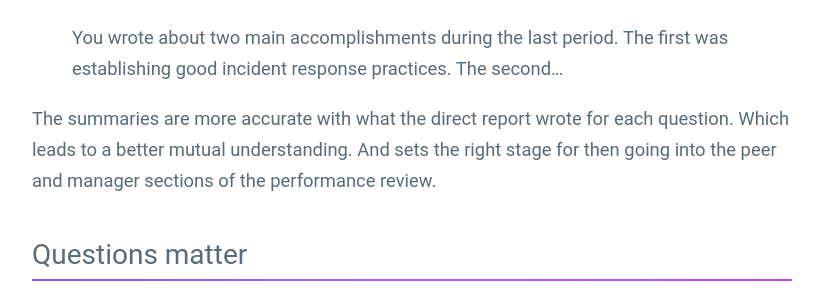
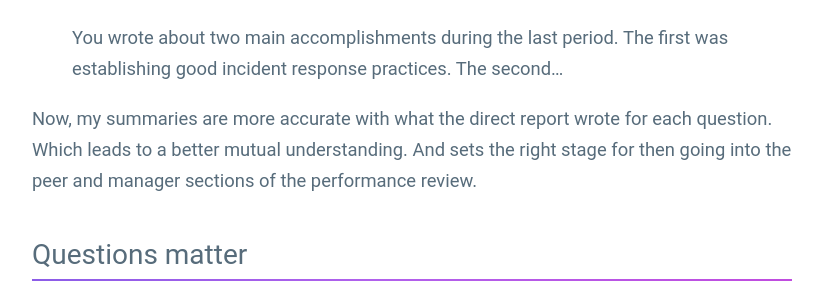
Before and after one commit to guillermodlpa/site, a Jekyll site: the page built from _posts/2021-03-29-better-approach-self-review-in-performance-reviews.markdown, in a window 1280 px wide. Shown: the part 1213-1513 px from the top of the page, without its empty margins (228-1051 px from the left). Built offline with Jekyll 4.4.1, drawn with Linux system fonts in a browser that asks for light colours.

Commit message:
Updated Better Approach Self Review In Performance Reviews

```diff
--- a/_posts/2021-03-29-better-approach-self-review-in-performance-reviews.markdown
+++ b/_posts/2021-03-29-better-approach-self-review-in-performance-reviews.markdown
@@ -22,7 +22,7 @@
 
 > You wrote about two main accomplishments during the last period. The first was establishing good incident response practices. The second...
 
-The summaries are more accurate with what the direct report wrote for each question. Which leads to a better mutual understanding. And sets the right stage for then going into the peer and manager sections of the performance review.
+Now, my summaries are more accurate with what the direct report wrote for each question. Which leads to a better mutual understanding. And sets the right stage for then going into the peer and manager sections of the performance review.
 
 ## Questions matter
 
```
